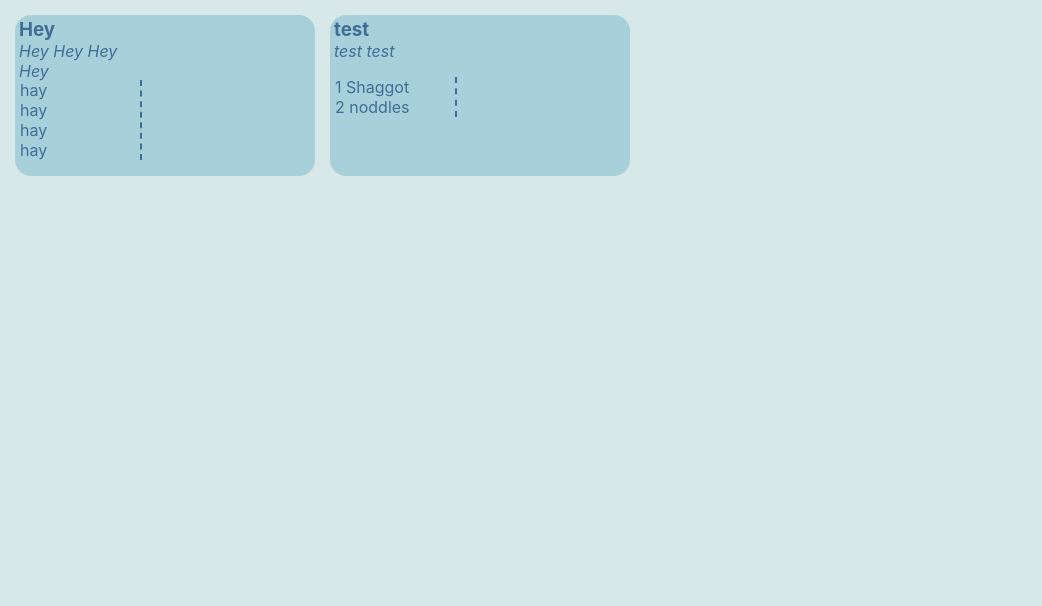
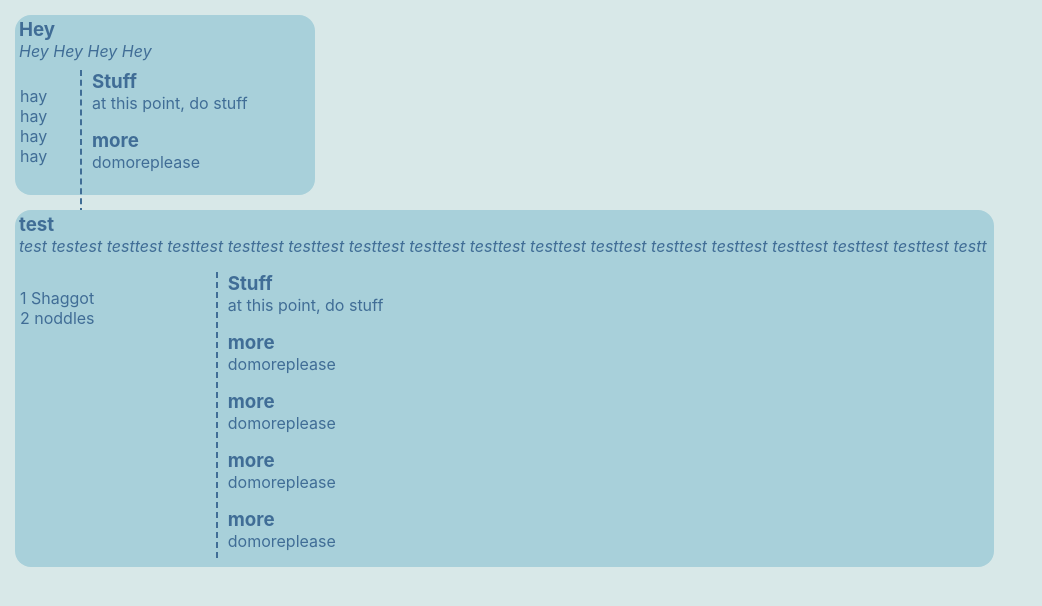
Before and after one commit to jwjbadger/cookbook, a React (Create React App) app in the folder cookbook-react/: page / in a window 1280 px wide. Shown: the top 606 px of the page, without its empty margins (0-1042 px from the left). Built offline with nearby package versions, Linux system fonts and the light colour scheme.

Commit message:
Add body

```diff
--- a/cookbook-react/src/App.jsx
+++ b/cookbook-react/src/App.jsx
@@ -17,26 +17,39 @@ function App() {
               body: [
                 new BodySegmentSchema({
                   title: 'Stuff',
-                  description: 'at this point, do stuff',
+                  body: 'at this point, do stuff',
                 }),
                 new BodySegmentSchema({
                   title: 'more',
-                  description: 'domoreplease',
+                  body: 'domoreplease',
                 }),
               ],
             }),
             new RecipeSchema({
               title: 'test',
-              description: 'test test',
+              description:
+                'test testest testtest testtest testtest testtest testtest testtest testtest testtest testtest testtest testtest testtest testtest testtest testt',
               ingredients: ['1 Shaggot', '2 noddles'],
               body: [
                 new BodySegmentSchema({
                   title: 'Stuff',
-                  description: 'at this point, do stuff',
+                  body: 'at this point, do stuff',
                 }),
                 new BodySegmentSchema({
                   title: 'more',
-                  description: 'domoreplease',
+                  body: 'domoreplease',
+                }),
+                new BodySegmentSchema({
+                  title: 'more',
+                  body: 'domoreplease',
+                }),
+                new BodySegmentSchema({
+                  title: 'more',
+                  body: 'domoreplease',
+                }),
+                new BodySegmentSchema({
+                  title: 'more',
+                  body: 'domoreplease',
                 }),
               ],
             }),
--- a/cookbook-react/src/Components/Recipe/Recipe.css
+++ b/cookbook-react/src/Components/Recipe/Recipe.css
@@ -17,8 +17,8 @@
   margin-left: 4px;
   margin-top: 3px;
   padding-right: 7px;
-  max-height: 46px;
-  max-width: 128px;
+  max-height: 20%;
+  max-width: 100%;
   overflow: wrap;
 }
 
@@ -27,6 +27,14 @@
   padding-left: 5px;
   min-width: 20%;
   max-width: 40%;
+  height: 80%;
+  margin-right: 0px;
+  float: left;
+}
+
+.body {
+  margin-left: 10px;
+  float: left;
 }
 
 ul {
--- a/cookbook-react/src/Components/Recipe/Recipe.jsx
+++ b/cookbook-react/src/Components/Recipe/Recipe.jsx
@@ -20,6 +20,14 @@ class Recipe extends React.Component {
             ))}
           </ul>
         </div>
+        <div className='body'>
+          {this.props.recipe.body.map((value, index) => (
+            <div>
+              <h3>{value.title}</h3>
+              <p>{value.body}</p>
+            </div>
+          ))}
+        </div>
       </div>
     );
   }
```
